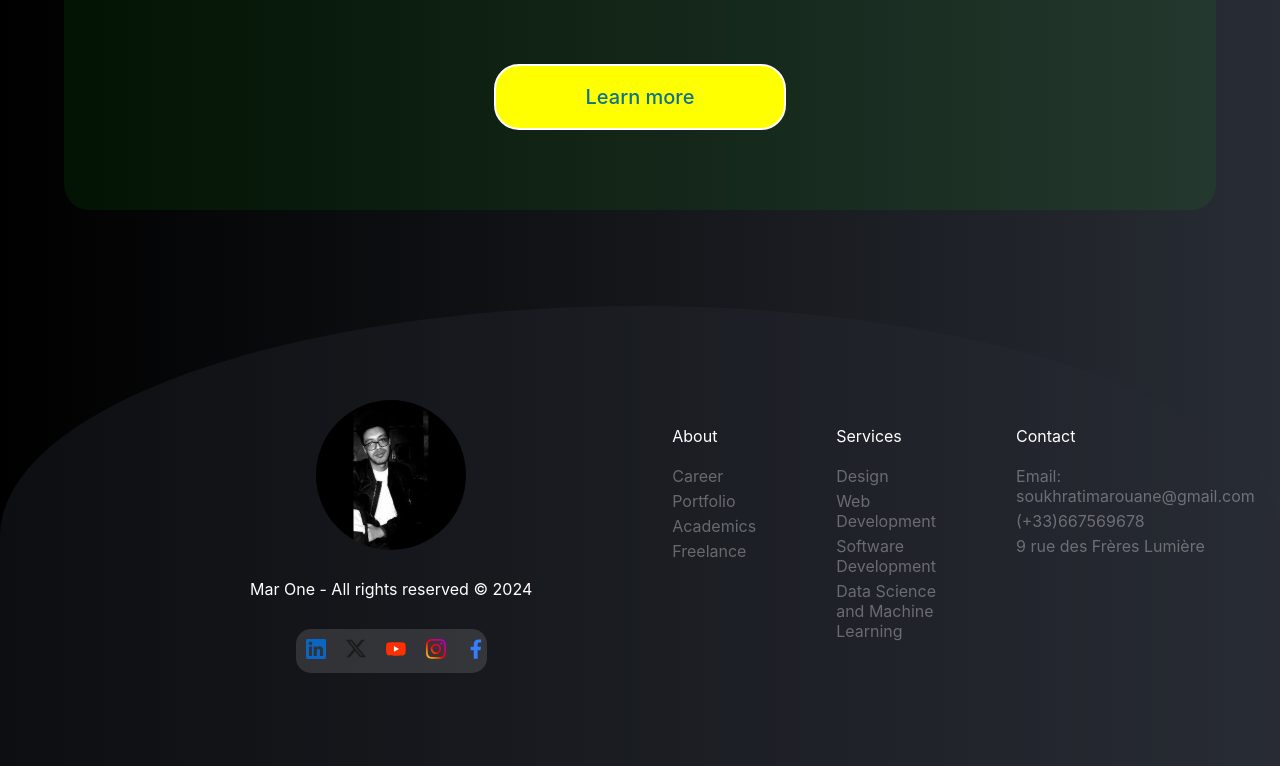
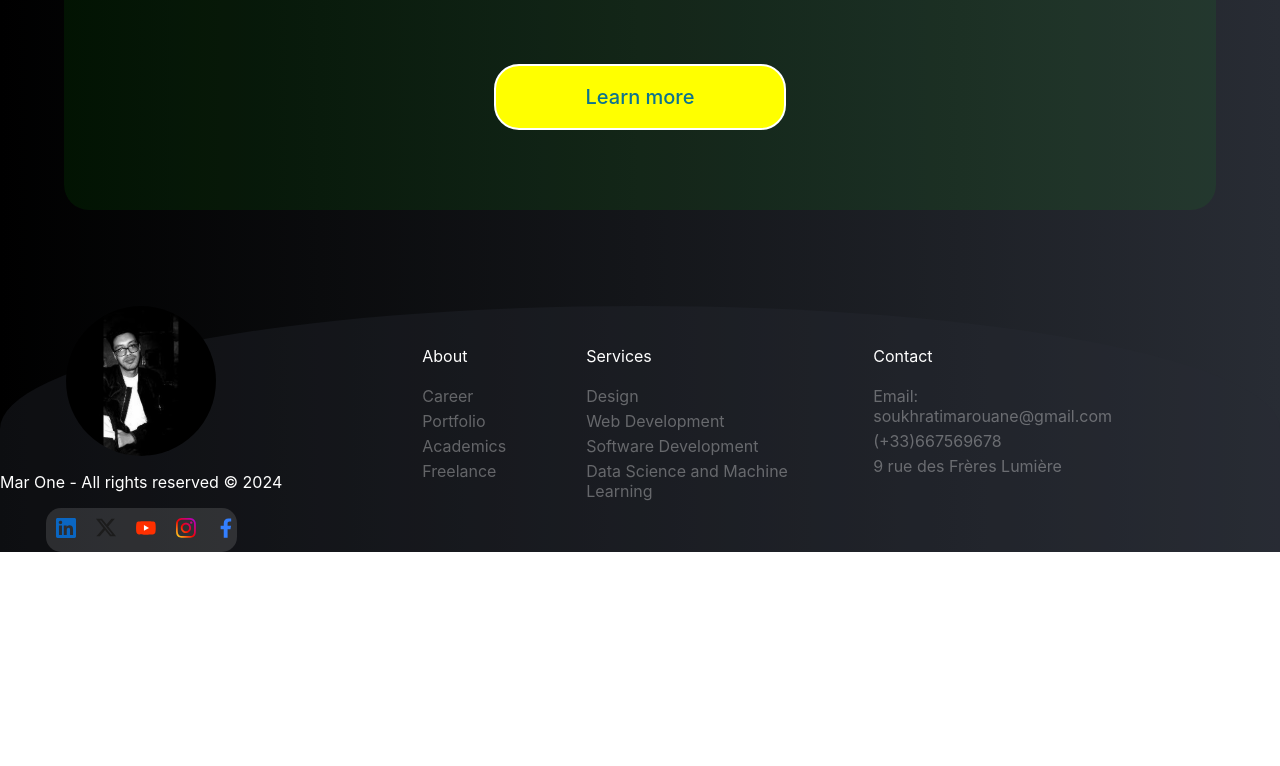
Before and after one commit to MarouaneSoukhrati/mar_react_app, a React (Create React App) app: page / in a window 1280 px wide. Shown: the part 2480-3246 px from the top of the page. After the commit the page ends 3032 px from the top, so only its background shows below. Built offline with nearby package versions, Linux system fonts and the light colour scheme.

Commit message:
Update Afooter.css

```diff
--- a/src/ComponentStyle/Afooter.css
+++ b/src/ComponentStyle/Afooter.css
@@ -5,8 +5,7 @@
 }
 
 .footer-wrapper {
-  width: 40%;
-  padding: 5em 15.625em;
+  width: 90%;
   display: flex;
   flex-direction: row;
   justify-content: space-evenly;
```
